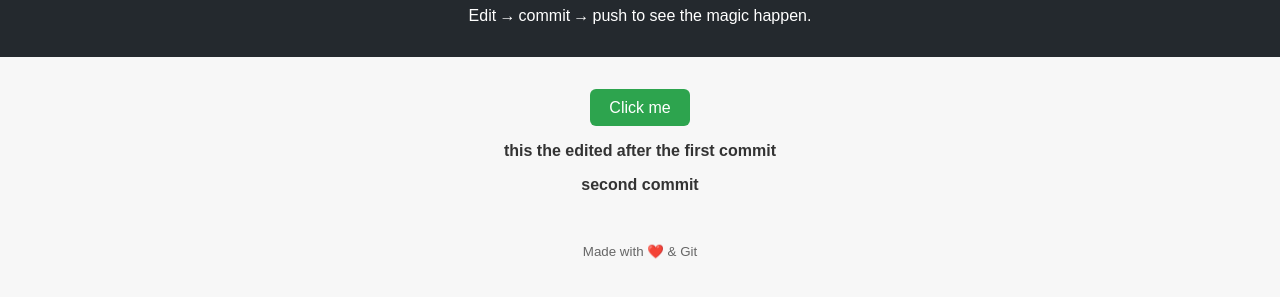
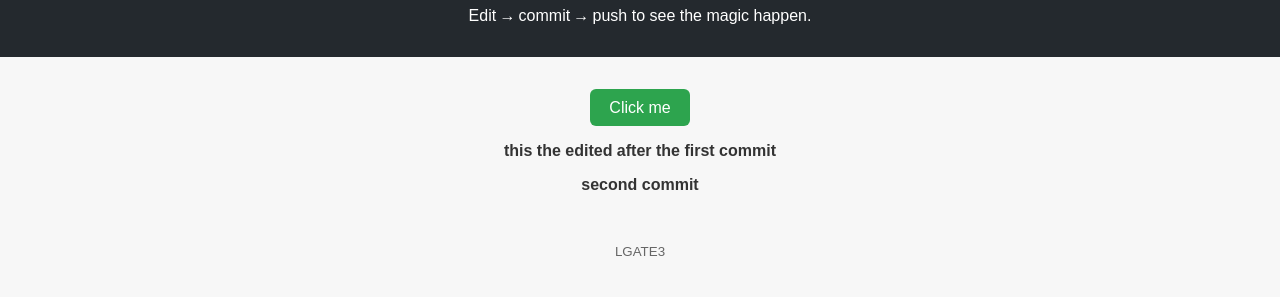
Before and after one commit to karimnizar7/test-git, a plain HTML site: page index.html in a window 1280 px wide. Shown: the part 71-368 px from the top of the page. Drawn offline with Linux system fonts and the light colour scheme.

Commit message:
a new commit

```diff
--- a/index.html
+++ b/index.html
@@ -23,7 +23,7 @@
     </main>
 
     <footer>
-        <small>Made with ❤️ & Git</small>
+        <small>LGATE3</small>
     </footer>
 
     <script>
```
